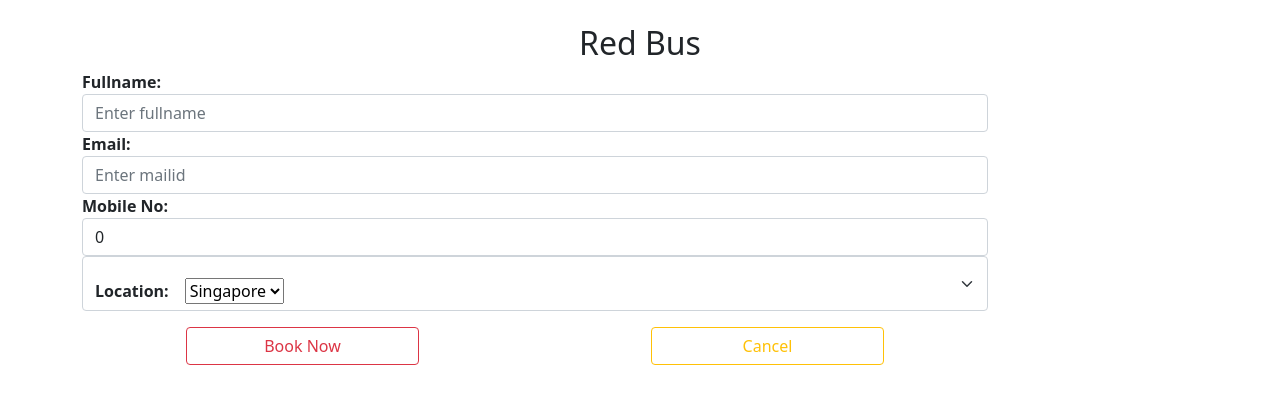
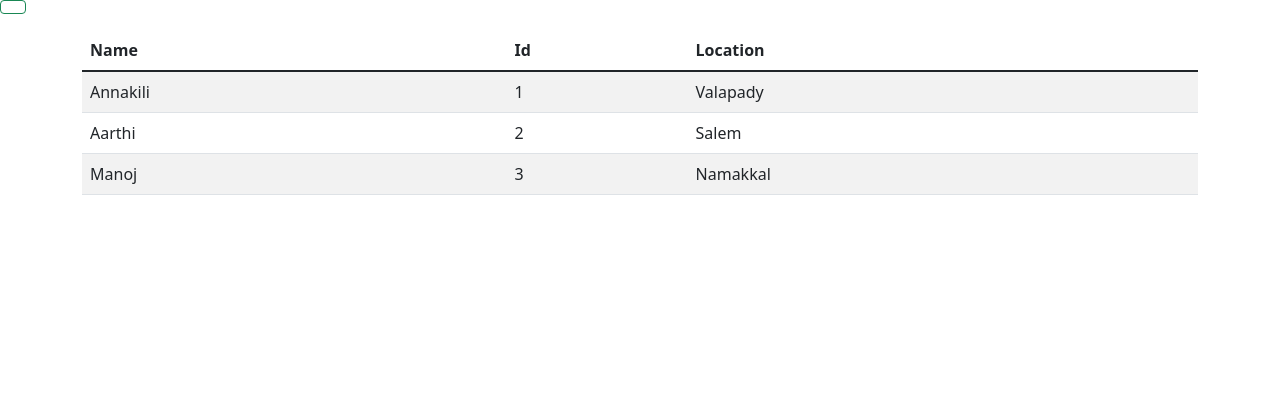
Before and after one commit to umasumathi57/JavaFullStack, a React (Create React App) app in the folder frontend/: page / in a window 1280 px wide. Shown: the top 404 px of the page. Built offline with nearby package versions, Linux system fonts and the light colour scheme.

Commit message:
Crudl operations

```diff
--- a/frontend/package.json
+++ b/frontend/package.json
@@ -7,6 +7,7 @@
     "@testing-library/react": "^12.1.3",
     "@testing-library/user-event": "^13.5.0",
     "bootstrap": "^5.1.3",
+    "bootstrap-icons": "^1.8.1",
     "react": "^17.0.2",
     "react-bootstrap": "^2.2.0",
     "react-dom": "^17.0.2",
--- /dev/null
+++ b/frontend/src/Api.js
@@ -0,0 +1,31 @@
+let arr=[
+    {
+        "proName":"Annakili",
+        "proId":1,
+        "proLoc":"Valapady"
+    },
+    {
+    "proName":"Aarthi",
+    "proId":2,
+    "proLoc":"Salem"
+},
+
+{
+    "proName":"Manoj",
+    "proId":3,
+    "proLoc":"Namakkal"
+
+}]
+
+export const list=()=>{
+    return arr;
+
+}
+
+export const join=(ob)=>
+{
+    arr.push(ob)
+}
+export const read=(pos)=>{
+    return arr[pos]
+}
--- /dev/null
+++ b/frontend/src/Home.js
@@ -0,0 +1,88 @@
+import React, { useEffect, useState } from "react";
+import { list } from "./Api";
+import { Hire } from "./NewResources";
+
+export const Home=()=>{
+
+    const[localArr,setlocalArr]=useState([])
+    const[createView,setCreateView]=useState(false)
+    const[readView,setReadView]=useState(0)
+
+
+const hai=()=>
+{
+    setlocalArr(list())
+}
+
+useEffect(()=>
+{
+    hai()
+},[]
+
+)
+
+
+
+  return(
+
+  <div>
+{(createView)?
+<>
+<Hire/>
+<button className="btn btn-outline-warning"
+onClick={
+
+    ()=>
+    {
+        setCreateView(false)
+    }}>
+</button>
+
+</>
+:
+<>
+<button className="btn btn-outline-success mb-3"
+    onClick={()=>{
+        setCreateView(true)
+    }}>
+
+</button>
+
+        <div className="container">
+
+            <div className="row justify-content-center">
+                        <div className="table-responsive-md">
+                            <table className="table table-striped" >
+                                <thead>
+                                    <tr>
+                                        <th> Name</th>
+                                        <th> Id</th>
+                                        <th>Location</th>
+
+                                    </tr>
+                                </thead>
+                                <tbody>
+                                    {localArr.map((elements)=>(
+                                        <tr>
+                                            <td>{elements.proName}</td>
+                                            <td>{elements.proId}</td>
+                                            <td>{elements.proLoc}</td>
+
+                                        </tr>
+                                    ))}
+                                    {/* <button onClick={hai}>View</button> */}
+
+                                </tbody>
+                            </table>
+                    </div>
+                    </div>
+                    </div>
+
+                    </>
+        }
+        </div>
+
+    )
+
+
+}
--- /dev/null
+++ b/frontend/src/NewResources.js
@@ -0,0 +1,89 @@
+import React, { useState } from 'react'
+import "../node_modules/bootstrap/dist/css/bootstrap.min.css"
+import "../node_modules/bootstrap-icons/font/bootstrap-icons.css"
+
+
+import { join } from './Api'
+
+export const Hire=()=>
+{
+    const[product,setProduct]=useState(
+        {
+            "proName":"",
+            "proId":0,
+            "proLoc":""
+        })
+    const trace=(temp)=>{
+        const{name,value}=temp.target
+        setProduct(
+            (last)=>
+            {
+                return{
+                    ...last,
+                    [name]:value
+                }
+            }
+
+        )
+
+    }
+
+
+    const add=()=>
+    {
+        //join(product)
+       // alert("hired"+JSON.stringify(product))
+    }
+    const remove=()=>
+    {
+        alert("rejected")
+    }
+
+        return(
+            <>
+                <div className='container'>
+
+                    <div className='row justify-content-center'>
+                        <h2>Form</h2>
+                        <div className='form-group'>
+                    <label>NAME:</label>
+                    <input type="text"
+                    onChange={trace}
+                    name="proName"
+                    placeholder='enter name'
+                    value={product.proName}
+                    className='form-control'/>
+                    </div>
+
+
+                    <div className="form-group">
+                    <label>ID:</label>
+                    <input type="number"
+                    name="proId"
+                    onChange={trace}
+                    value={product.proId}
+                    className='form-control' />
+                    </div>
+
+                    <div className='form-group'>
+                    <label>Location:</label>
+                    <input type="text"
+                    onChange={trace}
+                    name="proLoc"
+                    placeholder='enter location'
+                    value={product.proLoc}
+                    className='form-control'/>
+                    </div>
+
+                    <div>
+                        <button onClick={add} className='btn btn-outline-success col-4'>Select</button>
+                        <button onClick={remove} className='btn btn-outline-danger col-4'>Reject</button>
+                    </div>
+
+
+                    </div>
+                </div>
+            </>
+
+        )
+    }
--- a/frontend/src/index.js
+++ b/frontend/src/index.js
@@ -1,10 +1,17 @@
 import React from 'react'
 import ReactDom from 'react-dom'
-import { Bs } from './manoj'
+import { Home } from './Home'
+import { Hire } from './NewResources'
+//import { Bs } from './manoj'
 
 //render-("what to show","where to show")
 
 ReactDom.render(
-    <Bs/>
+  //  <Bs/>
+  <>
+  <Home/>
+  {/* <Hire/> */}
+  </>
+
     ,document.getElementById("root")
 )
```
Also changed, not shown: frontend/src/Reading.js (added, +12 -0 lines), 1 other file (tests, documents, lock files or other folders).
